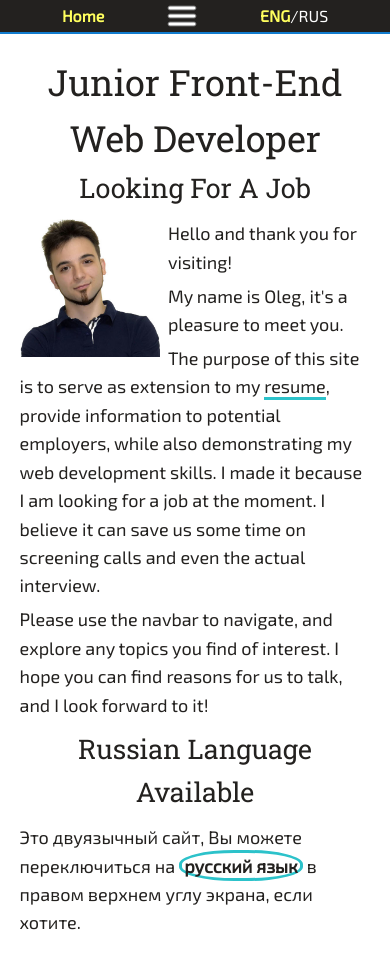
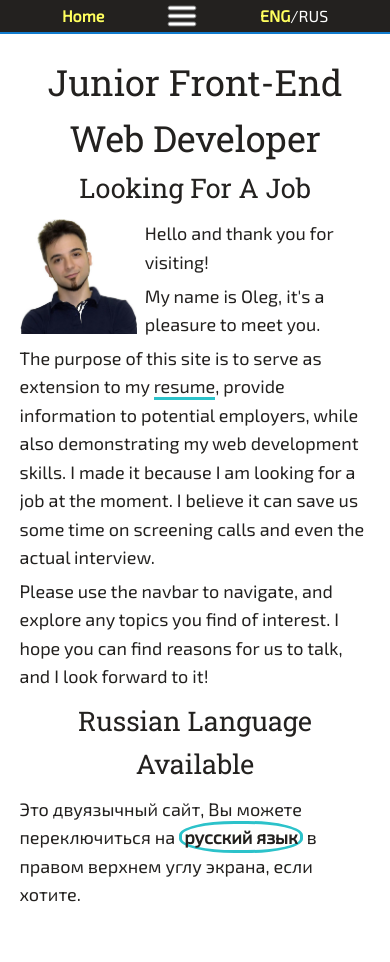
Before and after one commit to elmaester/hire-oleg, a Next.js app: page / in a window 390 px wide. After the commit the page ends 933 px from the top, so only its background shows below. Built offline with nearby package versions, Linux system fonts and the light colour scheme.

Commit message:
fix: tuned responsiveness of the photo

```diff
--- /dev/null
+++ b/components/styled/MyPhotoContainer.js
@@ -0,0 +1,73 @@
+import styled from "styled-components";
+
+const media = pix => `@media (min-width: ${pix}px)`;
+
+const MyPhotoContainer = styled.div`
+  float: left;
+  margin-right: 0.5rem;
+  @media (max-width: ${props => (props.ru ? "319" : "319")}px) {
+    height: ${props => (props.ru ? "85" : "85")}px;
+  }
+  ${media(320)} {
+    height: ${props => (props.ru ? "115" : "115")}px;
+  }
+  ${media(480)} {
+    height: ${props => (props.ru ? "208" : "208")}px;
+  }
+  ${media(540)} {
+    height: ${props => (props.ru ? "235" : "235")}px;
+  }
+  ${media(600)} {
+    height: ${props => (props.ru ? "246" : "246")}px;
+  }
+  ${media(800)} {
+    height: ${props => (props.ru ? "284" : "284")}px;
+  }
+  ${media(1024)} {
+    height: ${props => (props.ru ? "390" : "390")}px;
+  }
+  ${media(1125)} {
+    height: ${props => (props.ru ? "367" : "375")}px;
+  }
+  ${media(1200)} {
+    height: ${props => (props.ru ? "393" : "393")}px;
+  }
+  ${media(1366)} {
+    height: ${props => (props.ru ? "395" : "400")}px;
+  }
+  ${media(1440)} {
+    height: ${props => (props.ru ? "405" : "423")}px;
+  }
+  ${media(1536)} {
+    height: ${props => (props.ru ? "423" : "360")}px;
+  }
+  ${media(1600)} {
+    height: ${props => (props.ru ? "345" : "430")}px;
+  }
+  ${media(1680)} {
+    height: ${props => (props.ru ? "315" : "435")}px;
+  }
+  ${media(1800)} {
+    height: ${props => (props.ru ? "345" : "345")}px;
+  }
+  ${media(1920)} {
+    height: ${props => (props.ru ? "420" : "355")}px;
+  }
+  ${media(2048)} {
+    height: ${props => (props.ru ? "390" : "445")}px;
+  }
+  ${media(2160)} {
+    height: ${props => (props.ru ? "365" : "447")}px;
+  }
+  ${media(2304)} {
+    height: ${props => (props.ru ? "335" : "460")}px;
+  }
+  ${media(2560)} {
+    height: ${props => (props.ru ? "500" : "405")}px;
+  }
+  img {
+    height: 100%;
+  }
+`;
+
+export default MyPhotoContainer;
--- a/pages/index.js
+++ b/pages/index.js
@@ -4,6 +4,7 @@ import PageMain from "../components/styled/PageMain";
 import PageTitle from "../components/styled/PageTitle";
 import Highlight from "../components/styled/Highlight";
 import SubHeading from "../components/styled/SubHeading";
+import MyPhotoContainer from "../components/styled/MyPhotoContainer";
 
 const Home = ({ lang }) => {
   let ru = lang === "ru";
@@ -22,11 +23,9 @@ const Home = ({ lang }) => {
       <SubHeading lang={lang} style={{ marginTop: "0" }}>
         {ru ? "ищет работу" : "looking for a job"}
       </SubHeading>
-      <img
-        src="/images/avatar-photo.jpg"
-        alt="Oleg Klim"
-        style={{ width: "40%", float: "left", marginRight: "0.5rem" }}
-      />
+      <MyPhotoContainer ru={ru}>
+        <img src="/images/avatar-photo.jpg" alt="Oleg Klim" />
+      </MyPhotoContainer>
       <p>
         {ru
           ? `Здравствуйте, и спасибо, что заглянули!`
```
